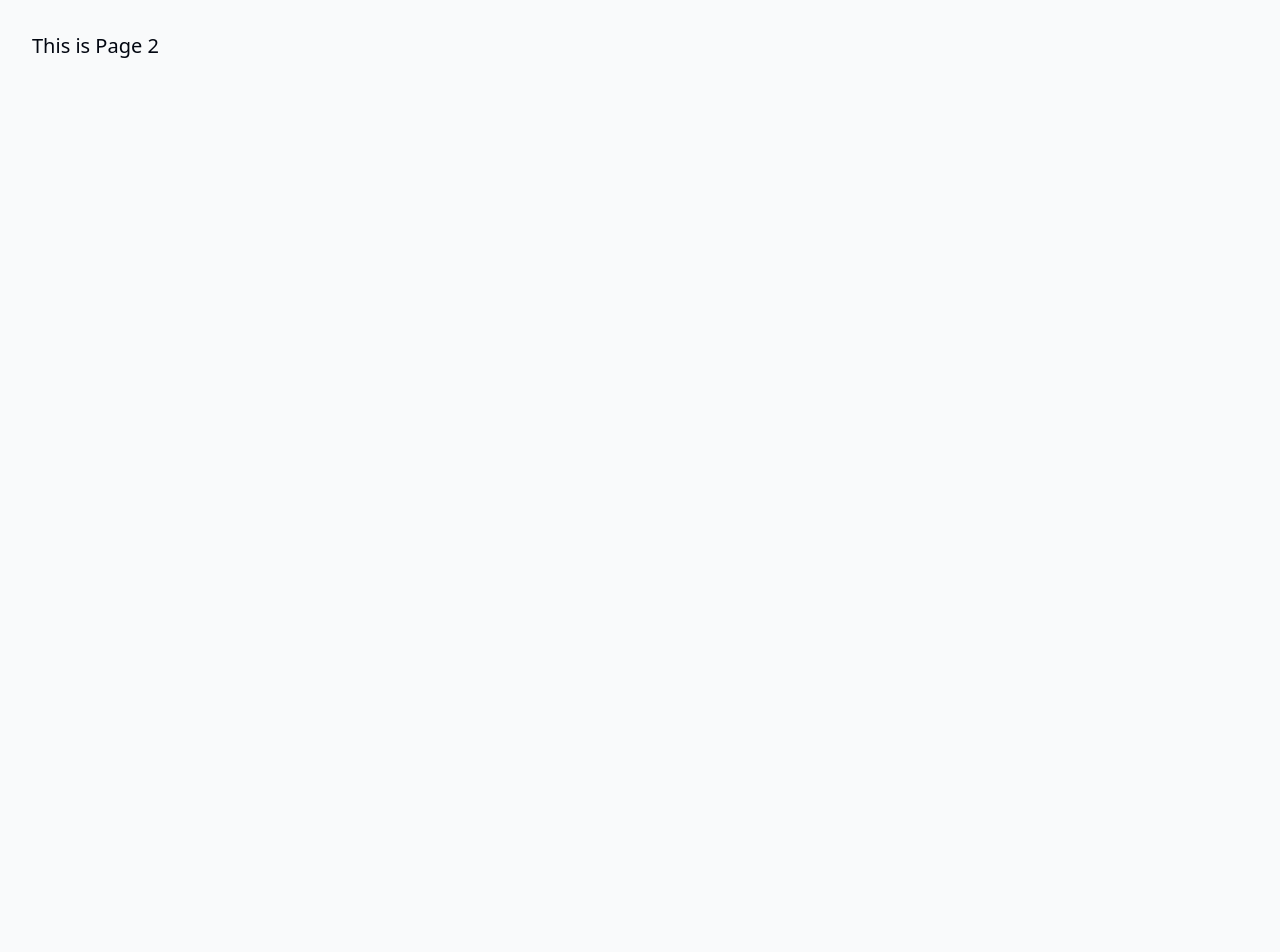
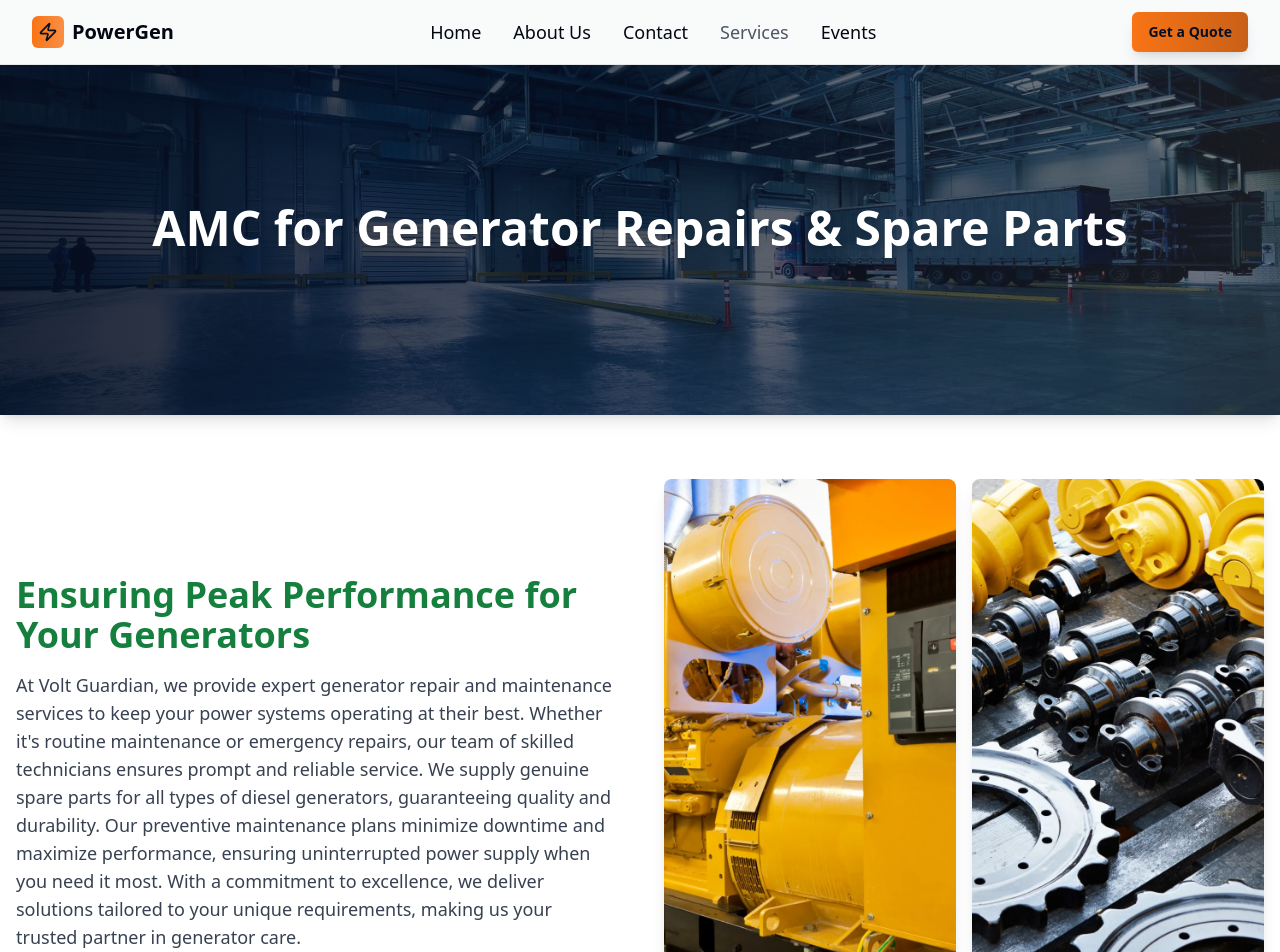
Before and after one commit to viraj-gavade/volt-guardian-web, a React (Vite) app in the folder Frontend/: page /page2 in a window 1280 px wide. Shown: the top 952 px of the page. Before the commit the page ends 800 px from the top, so only its background shows below. Built offline with nearby package versions, Linux system fonts and the light colour scheme.

Commit message:
`feat: updated Page2 component with new features, images, and layout`

```diff
--- a/Frontend/src/pages/Page2.tsx
+++ b/Frontend/src/pages/Page2.tsx
@@ -1,2 +1,100 @@
-const Page2 = () => <div className="p-8 text-xl">This is Page 2</div>;
+
+import Navbar from "@/components/Navbar";
+import Footer from "@/components/Footer";
+import ScrollToTopButton from "@/components/ui/ScrollToTop";
+import { Button } from "@/components/ui/button";
+import heroImage from "@/assets/working-1.jpg";
+import img1 from "@/assets/service1.webp";
+import img2 from "@/assets/service2.webp";
+
+const features = [
+	{
+		title: "Expert Repair Services",
+		description:
+			"We specialize in maintaining your generators with expert repair services. Our skilled technicians diagnose and resolve issues efficiently, minimizing downtime and ensuring peak performance.",
+	},
+	{
+		title: "Genuine Spare Parts",
+		description:
+			"We provide authentic, high-quality spare parts compatible with all major generator models. Designed for durability and reliability, our parts ensure long-lasting performance.",
+	},
+	{
+		title: "Quick and Reliable Service",
+		description:
+			"With quick turnaround times and efficient repair processes, we reduce disruptions to your operations. Every task is completed with precision and care.",
+	},
+	{
+		title: "Customer-Centric Approach",
+		description:
+			"We prioritize your satisfaction by offering tailored solutions to meet your needs. Competitive pricing and a commitment to excellence make us your trusted partner.",
+	},
+];
+
+const Page2 = () => (
+	<div className="min-h-screen bg-background">
+		<Navbar />
+		<main>
+			{/* Hero Section */}
+			<section className="relative min-h-[350px] flex items-center justify-center bg-background">
+				<div className="relative w-full rounded-none overflow-hidden shadow-lg">
+					<img src={heroImage} alt="Generator Repairs Hero" className="w-full h-[350px] object-cover" />
+					<div className="absolute inset-0 bg-gradient-to-r from-industrial-navy/90 via-industrial-navy/70 to-industrial-charcoal/60" />
+					<div className="absolute inset-0 flex flex-col items-center justify-center text-center px-4">
+						<h3 className="text-3xl sm:text-4xl lg:text-5xl font-bold text-white mb-6 leading-tight drop-shadow-lg">
+							AMC for Generator Repairs & Spare Parts
+						</h3>
+					</div>
+				</div>
+			</section>
+
+			{/* Info Section */}
+			<section className="py-16 bg-white">
+				<div className="container mx-auto px-4 flex flex-col md:flex-row items-center gap-12">
+					<div className="md:w-1/2 mb-8 md:mb-0">
+						<h2 className="text-3xl md:text-4xl font-bold text-green-700 mb-4">Ensuring Peak Performance for Your Generators</h2>
+						<p className="text-gray-700 text-lg mb-4">
+							At Volt Guardian, we provide expert generator repair and maintenance services to keep your power systems operating at their best. Whether it's routine maintenance or emergency repairs, our team of skilled technicians ensures prompt and reliable service. We supply genuine spare parts for all types of diesel generators, guaranteeing quality and durability. Our preventive maintenance plans minimize downtime and maximize performance, ensuring uninterrupted power supply when you need it most. With a commitment to excellence, we deliver solutions tailored to your unique requirements, making us your trusted partner in generator care.
+						</p>
+					</div>
+					<div className="md:w-1/2 flex justify-center gap-4">
+						<div className="aspect-[8/16] w-1/2">
+							<img src={img1} alt="Generator Repair 1" className="rounded-lg shadow-lg w-full h-full object-cover" />
+						</div>
+						<div className="aspect-[8/16] w-1/2">
+							<img src={img2} alt="Generator Repair 2" className="rounded-lg shadow-lg w-full h-full object-cover" />
+						</div>
+					</div>
+				</div>
+			</section>
+
+			{/* Features Section */}
+			<section className="py-16 bg-white">
+				<div className="container mx-auto px-4">
+					<h2 className="text-2xl md:text-3xl font-bold text-center text-green-700 mb-10">Why Choose Us for Repairs & Spare Parts?</h2>
+					<div className="grid grid-cols-1 md:grid-cols-2 gap-8">
+						{features.map((feature, idx) => (
+							<div key={idx} className="p-6 border rounded-lg shadow-sm bg-white">
+								<h3 className="text-xl font-semibold text-green-700 mb-2">{feature.title}</h3>
+								<p className="text-gray-700 text-base">{feature.description}</p>
+							</div>
+						))}
+					</div>
+				</div>
+			</section>
+
+			{/* Contact Section */}
+			<section className="py-12 bg-white">
+				<div className="container mx-auto px-4 text-center">
+					<h2 className="text-2xl md:text-3xl font-bold text-green-700 mb-4">Need Help with Easier Industrial Solutions? We Are Experts!</h2>
+					<Button className="bg-green-600 text-white font-semibold px-8 py-3 rounded-full shadow-lg hover:bg-green-700 transition-all duration-300 mt-4">
+						Contact Us
+					</Button>
+				</div>
+			</section>
+		</main>
+		<ScrollToTopButton />
+		<Footer />
+	</div>
+);
+
 export default Page2;
```
